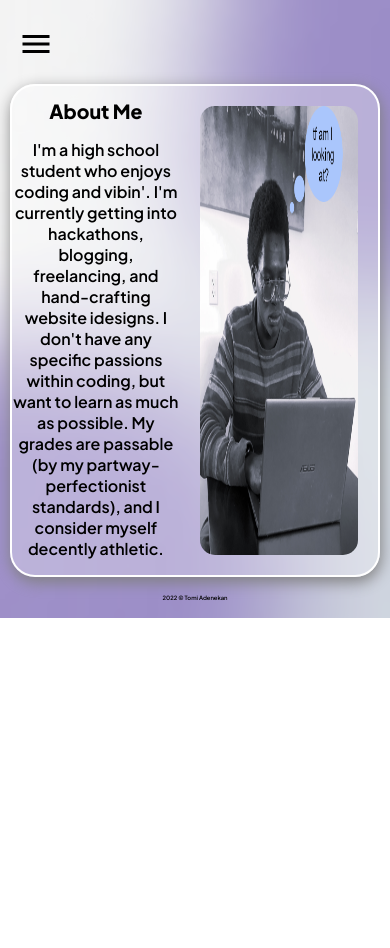
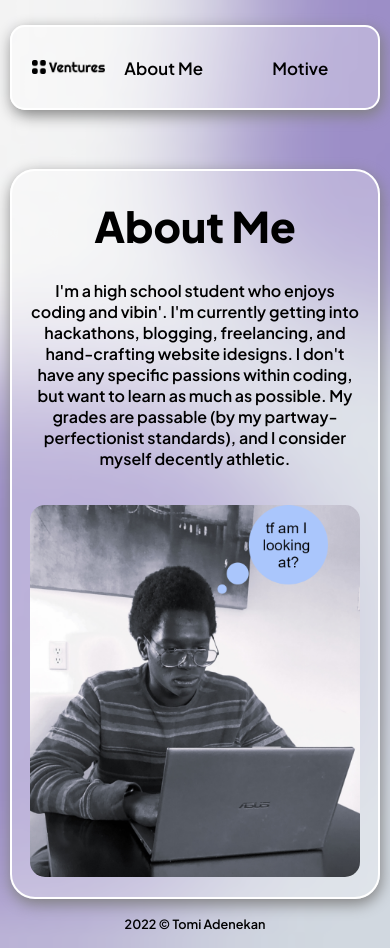
Before and after one commit to tominekan/ventures, a Next.js app: page /about in a window 390 px wide. Before the commit the page ends 844 px from the top, so only its background shows below. Built offline with nearby package versions, Linux system fonts and the light colour scheme.

Commit message:
Fixed up design of website

```diff
--- a/components/ImageSlider.js
+++ b/components/ImageSlider.js
@@ -1,5 +1,5 @@
 import { useEffect, useState } from "react";
-import {MdChevronLeft, MdChevronRight, MdHeight} from "react-icons/md";
+import {MdChevronLeft, MdChevronRight} from "react-icons/md";
 import style from "../styles/components/ImageSlider.module.css";
 
 const ImageSlider = (props) => {
--- a/components/Navbar.js
+++ b/components/Navbar.js
@@ -2,33 +2,10 @@ import Image from "next/image";
 import Link from "next/link";
 import style from "../styles/components/Navbar.module.css";
 import Logo from "../public/Logo.png";
-import { IconContext } from "react-icons";
-import { MdMenu, MdClose } from "react-icons/md";
-import { useEffect, useState } from "react";
 
 const Navbar = () => {
-    const [matches, setMatches] = useState(false)
 
-    useEffect(() => {
-        setMatches(window.matchMedia("(min-width: 650px)").matches)
-    })
-
-
-    const [menuOpen, setMenuOpen] = useState(false)
-
-    useEffect(() => {
-        window
-        .matchMedia("(min-width: 650px)")
-        .addEventListener("change", e => setMatches( e.matches ));
-    });
-
-    useEffect(() => {
-
-    })
     return (
-        <>
-            {
-                matches && (
         <div className={style.navbar}>
             <div className={style.logo_container}>
                 <Link href="/">
@@ -47,55 +24,4 @@ const Navbar = () => {
     )
 }
 
-            {
-                !matches && (
-                    <div className={style.navbar_container}>
-                        <button
-                        className={style.button_toggle}
-                        onClick={() => setMenuOpen(!menuOpen)}
-                        >
-                            {
-                            menuOpen ? (
-                                <IconContext.Provider value={{color: "white"}}>
-                                    <MdClose className={style.icon_toggle} style={{color: "white"}}/>
-                                </IconContext.Provider>
-                            ) : (
-                                <MdMenu className={style.icon_toggle}/>
-                            )}
-                        </button>
-
-                        {
-                            menuOpen ? (
-                                <div className={style.mobile_navbar}>
-                                    <ul className={style.list_links}>
-                                        <li className={style.list_item}>
-                                            <Link href="/">
-                                                <a className={style.mobile_text}>Home</a>
-                                            </Link>
-                                        </li>
-                                        <li className={style.list_item}>
-                                            <Link href="/about">
-                                                <a className={style.mobile_text}>About Me</a>
-                                            </Link>
-                                        </li>
-
-                                        <li>
-                                            <Link href="/motive">
-                                                <a className={style.mobile_text}>Motive</a>
-                                            </Link>
-                                        </li>
-                                    </ul>
-                                </div>
-                            ) : (
-                                <div></div>
-                            )
-                        }
-                    </div>
-                )
-            }
-
-        </>
-    )
-}
-
 export default Navbar;
--- a/styles/components/AboutContainer.module.css
+++ b/styles/components/AboutContainer.module.css
@@ -27,3 +27,24 @@
     font-weight: 800;
     font-size: 5vw;
 }
+
+@media only screen and (max-width: 650px) {
+    .about_container {
+        display: flex;
+        flex-direction: column;
+        align-items: center;
+    }
+
+    .about_image {
+        width: 90%;
+    }
+
+    .about_text {
+        width: 90%;
+        text-align: center;
+    }
+
+    .about_section {
+        font-size: 5vh;
+    }
+}
--- a/styles/components/Footer.module.css
+++ b/styles/components/Footer.module.css
@@ -6,3 +6,9 @@
     font-weight: 600;
     font-size: 1.5vw;
 }
+
+@media only screen and (max-width: 650px) {
+    .footer {
+        font-size: 1.5vh;
+    }
+}
--- a/styles/components/ImageSlider.module.css
+++ b/styles/components/ImageSlider.module.css
@@ -37,3 +37,9 @@
 .button:active {
     background-color: rgba(121,107,161, 0.6);
 }
+
+@media only screen and (max-width: 650px) {
+    .button {
+        height: 55vh;
+    }
+}
--- a/styles/components/Navbar.module.css
+++ b/styles/components/Navbar.module.css
@@ -27,64 +27,8 @@
     margin-right: 50px;
 }
 
-
-.navbar_link {
-    display: flex;
-    justify-content: space-around;
-    padding-right: 10px;
+@media only screen and (max-width: 650px) {
+    .navbar_text {
+        font-size: 2vh;
+    }
 }
-
-.button_toggle {
-    background: none;
-    border: none;
-    position: fixed;
-    left: 3vw;
-    top: 3vh;
-}
-
-.icon_toggle {
-    width: 36px;
-    height: 36px;
-}
-
-.close_icon {
-    width: 36px;
-    height: 36px;
-    color: white;
-}
-
-.navbar_container {
-    display: flex;
-    flex-direction: column;
-    z-index: 2;
-    margin-bottom: 10vh;
-}
-
-.mobile_logo {
-    width: 50%;
-}
-
-.mobile_navbar {
-    padding-top: 20vh;
-    display: flex;
-    flex-direction: column;
-    width: 100vw;
-    height: 100vh;
-    background-color: #796ba1;
-}
-
-.mobile_text {
-    font-family: "Plus Jakarta Sans", sans-serif;
-    font-size: 2vh;
-    font-weight: 600;
-    margin-right: 50px;
-    color: white;
-}
-
-.list_links {
-    list-style-type: none;
-}
-
-.list_item {
-    margin-bottom: 2vh;
-}
--- a/styles/components/SiteTemplate.module.css
+++ b/styles/components/SiteTemplate.module.css
@@ -3,8 +3,4 @@
     justify-content: center;
     flex-direction: column;
     align-items: center;
-
-    /* Make sure that background fits */
-    background: url("../../public/Background.png");
-    background-size: cover;
 }
--- a/styles/globals.css
+++ b/styles/globals.css
@@ -14,3 +14,9 @@ a {
 * {
   box-sizing: border-box;
 }
+
+
+body {
+  background: url("../public/Background.png");
+  background-size: cover;
+}
```
Also changed, not shown: styles/components/IntroButton.module.css (+7 -0 lines), styles/components/ProjectItem.module.css (+11 -0 lines), styles/components/DetailsContainer.module.css (line endings or trailing spaces). Lines whose indentation alone changed are shown as unchanged.
